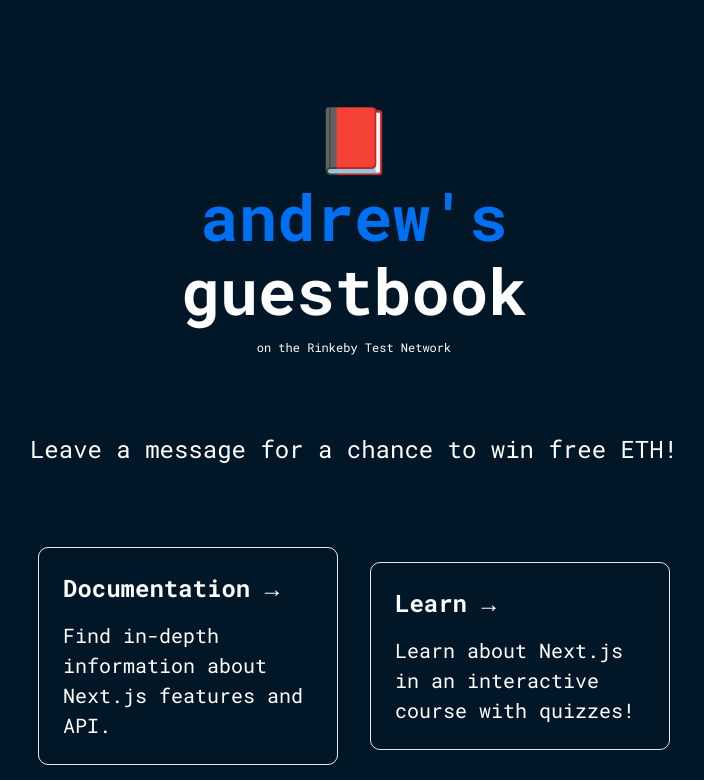
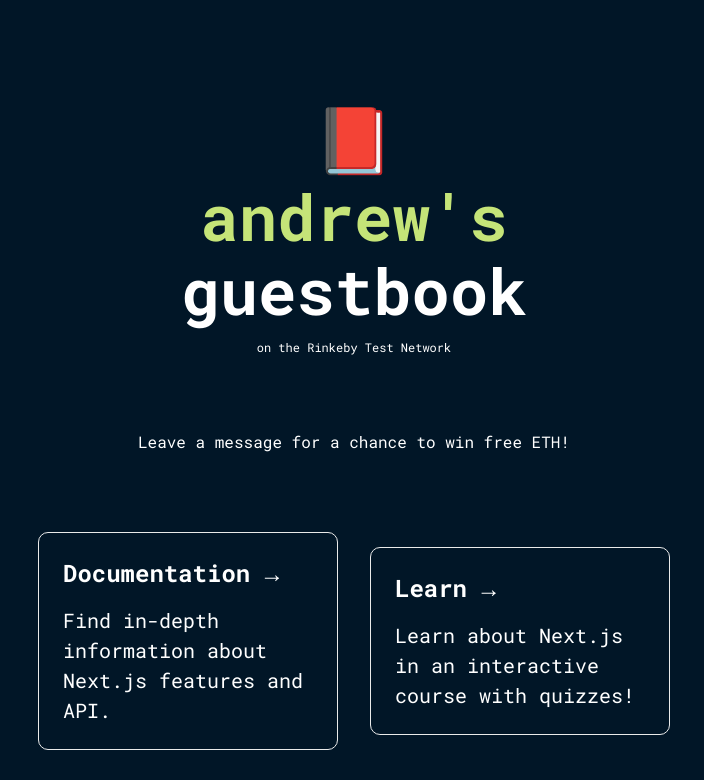
Before and after one commit to andrewli-ca/guestbook, a Next.js app in the folder packages/next-app/: page / in a window 1280 px wide. Shown: the top 780 px of the page, without its empty margins (286-990 px from the left). Built offline with nearby package versions, Linux system fonts and the light colour scheme.

Commit message:
Style changes

```diff
--- a/packages/next-app/styles/Home.module.css
+++ b/packages/next-app/styles/Home.module.css
@@ -5,7 +5,6 @@
 .main {
 	max-width: 700px;
 	margin: auto;
-	min-height: 100vh;
 	padding: 4rem 0;
 	flex: 1;
 	display: flex;
@@ -40,7 +39,7 @@
 }
 
 .title a {
-	color: #0070f3;
+	color: #c5e478;
 	text-decoration: none;
 	cursor: pointer;
 }
@@ -68,6 +67,9 @@
 
 .description {
 	margin: 4rem 0;
+}
+
+.description p {
 	line-height: 1.5;
 	font-size: 1.5rem;
 }
```
